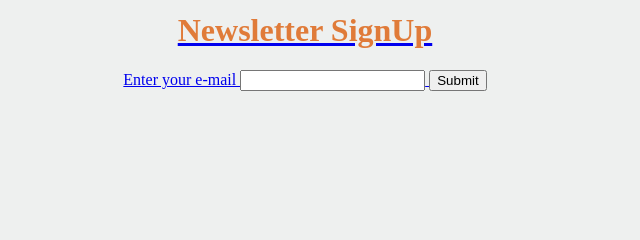
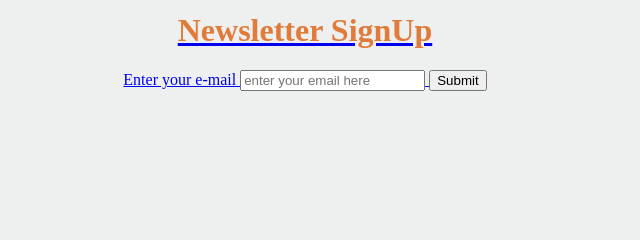
Before and after one commit to Chike1990/Mohamed_Chibuike_Real_Trials, a plain HTML site: page index.html in a window 1280 px wide. Shown: the part 163-403 px from the top of the page, 335-975 px from the left. Drawn offline with Linux system fonts and the light colour scheme.

Commit message:
Final commit

```diff
--- a/index.html
+++ b/index.html
@@ -35,7 +35,7 @@
       <h1>Newsletter SignUp</h1>
       <label>
         Enter your e-mail
-        <input type="email"/>
+        <input type="email" placeholder="enter your email here"/>
       </label>
       <input type="submit"/>
     </form>
```
